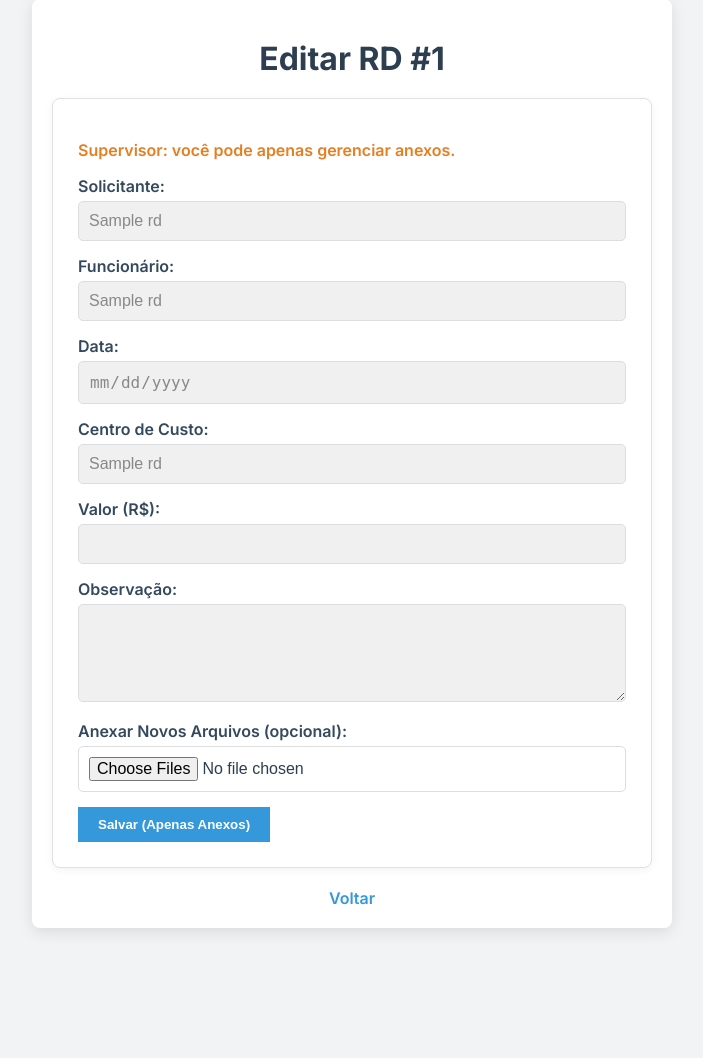
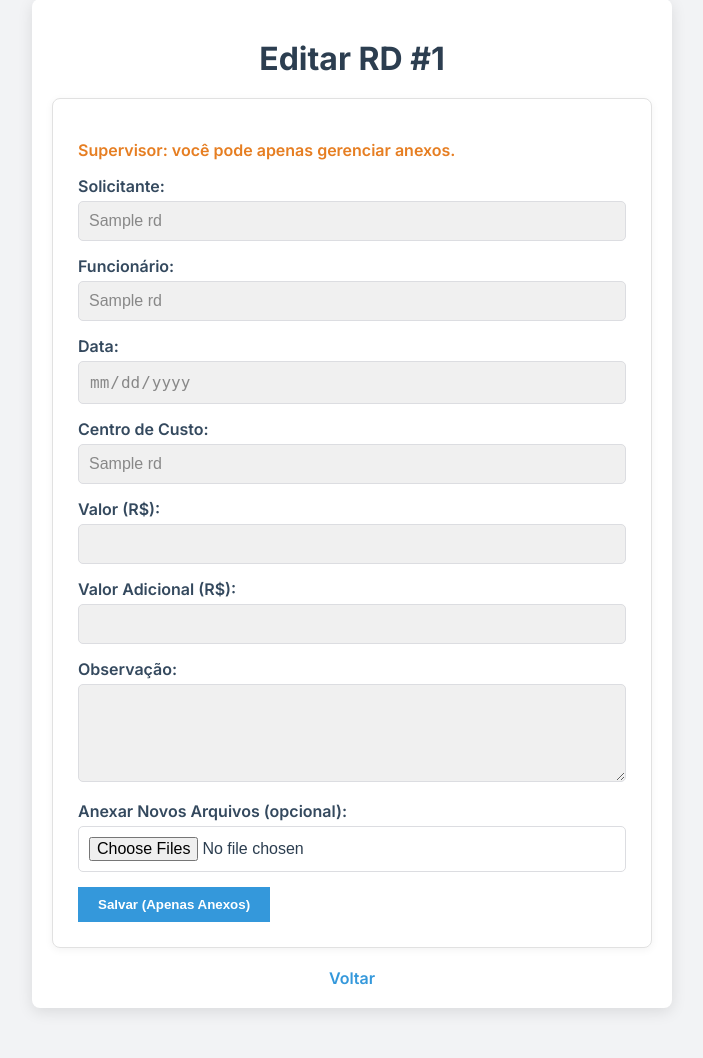
Before and after one commit to Andresaldanha3510/PROGRAMARD, a Flask app: page /edit_form/2 in a window 1280 px wide. Shown: the part 51-1109 px from the top of the page, without its empty margins (288-991 px from the left). Before the commit the page ends 983 px from the top, so only its background shows below. Run offline with Flask 3, Linux system fonts and the light colour scheme; the visitor is signed in with stand-in values (Sample User, id 1); a database or web service that is not in the repository returns one stand-in record (values such as "Sample title"); some libraries are stand-ins or nearby versions.

Commit message:
Add files via upload

```diff
--- a/templates/edit_form.html
+++ b/templates/edit_form.html
@@ -6,6 +6,7 @@
     <title>Editar RD</title>
     <link href="https://fonts.googleapis.com/css2?family=Inter:wght@400;600;700&display=swap" rel="stylesheet">
     <style>
+        /* Mantendo o mesmo estilo que você enviou */
         body {
             font-family: 'Inter', sans-serif;
             background-color: #f2f3f5;
@@ -51,7 +52,6 @@
             font-size: 1rem;
             box-sizing: border-box;
         }
-        /* Campo desabilitado fica com fundo levemente cinza */
         .main-form input[disabled], .main-form textarea[disabled] {
             background-color: #f0f0f0;
             color: #888;
@@ -94,7 +94,6 @@
 
         <p style="color:#e67e22; font-weight:600;">Supervisor: você pode apenas gerenciar anexos.</p>
 
-        <!-- Supervisor não pode editar solicitante, funcionário, valor, etc. Desabilitamos ou omitimos -->
         <label for="solicitante">Solicitante:</label>
         <input type="text" id="solicitante" name="solicitante" value="{{ rd[1] }}" disabled>
 
@@ -110,6 +109,9 @@
         <label for="valor">Valor (R$):</label>
         <input type="number" id="valor" name="valor" value="{{ rd[5] }}" step="0.01" disabled>
 
+        <label for="valor_adicional">Valor Adicional (R$):</label>
+        <input type="number" id="valor_adicional" name="valor_adicional" value="{{ rd[7] if rd[7] is not none else 0 }}" step="0.01" disabled>
+
         <label for="observacao">Observação:</label>
         <textarea id="observacao" name="observacao" rows="4" disabled>{{ rd[16] if rd|length > 16 else '' }}</textarea>
 
@@ -120,7 +122,7 @@
 
       {% else %}
 
-        <!-- Caso contrário, usuários comuns veem todos os campos editáveis -->
+        <!-- Usuários comuns (solicitante, gestor, financeiro) veem todos os campos editáveis -->
         <label for="solicitante">Solicitante:</label>
         <input type="text" id="solicitante" name="solicitante" value="{{ rd[1] }}" required>
 
@@ -135,6 +137,10 @@
 
         <label for="valor">Valor (R$):</label>
         <input type="number" id="valor" name="valor" value="{{ rd[5] }}" step="0.01" required>
+
+        <!-- Adicionando o campo valor_adicional aqui -->
+        <label for="valor_adicional">Valor Adicional (R$):</label>
+        <input type="number" id="valor_adicional" name="valor_adicional" value="{{ rd[7] if rd[7] is not none else 0 }}" step="0.01">
 
         <label for="observacao">Observação:</label>
         <textarea id="observacao" name="observacao" rows="4">{{ rd[16] if rd|length > 16 else '' }}</textarea>
```
